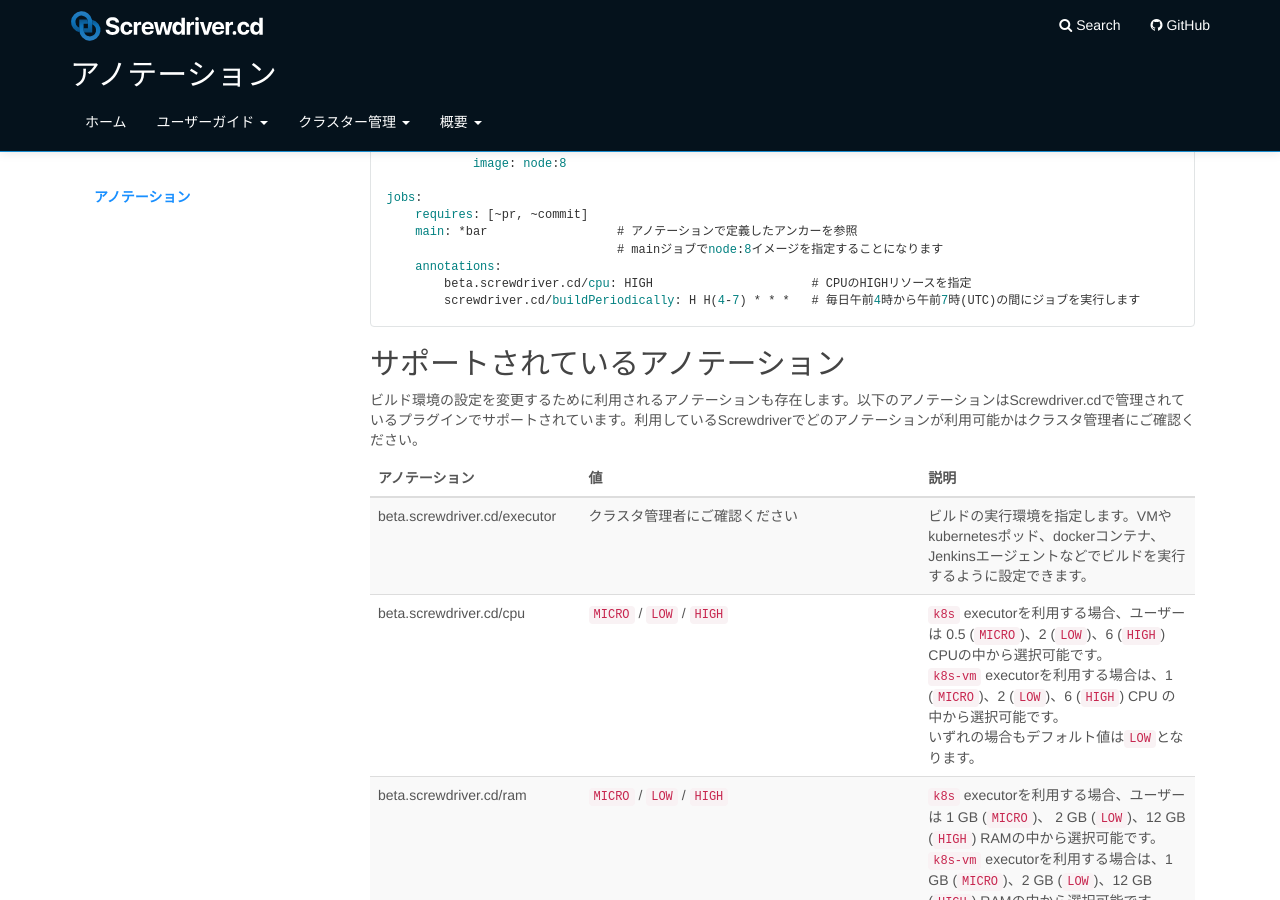
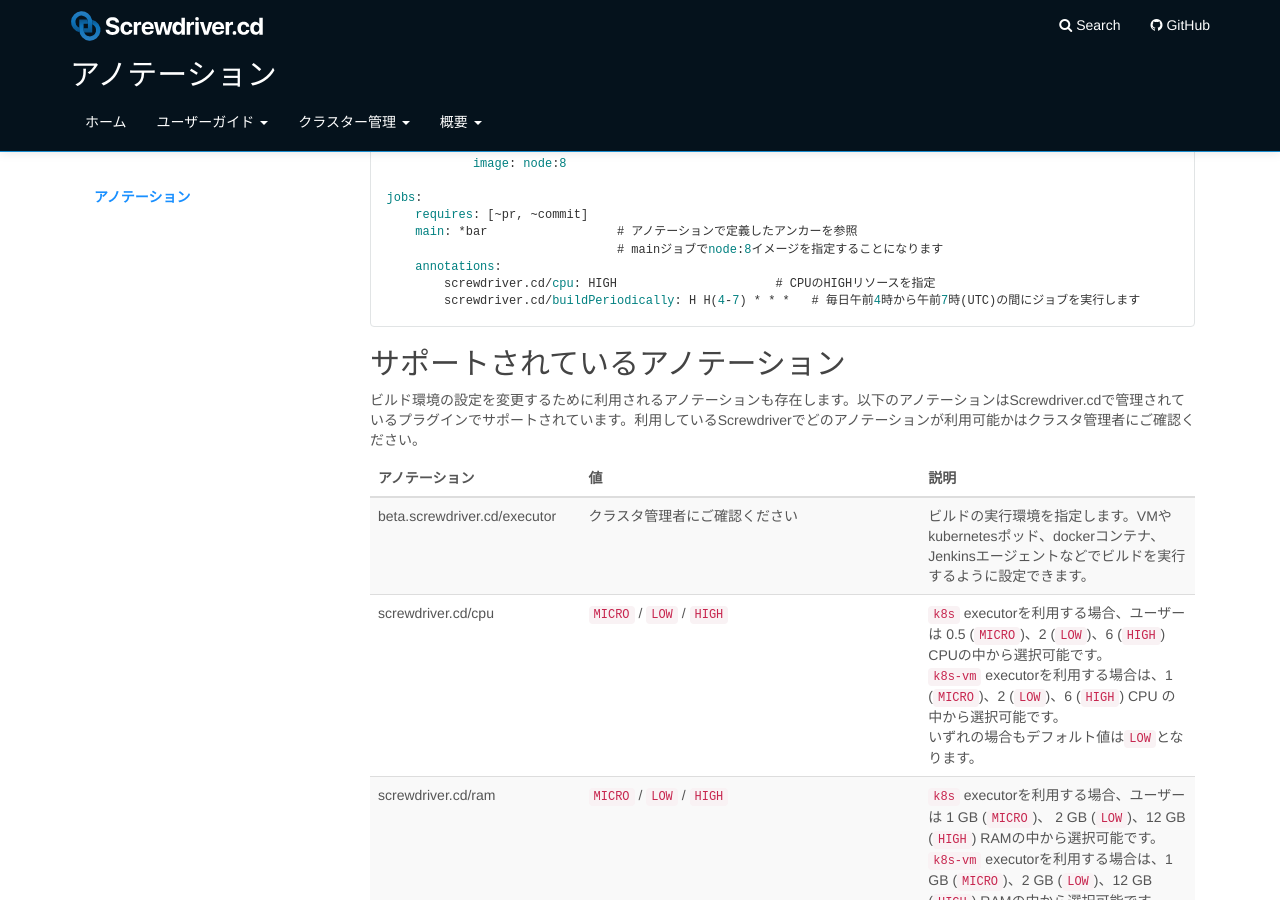
Before and after one commit to screwdriver-cd/guide, a Jekyll site: the page built from docs/ja/user-guide/configuration/annotations.md, in a window 1280 px wide and 900 px high, scrolled down 257 px. Built offline with Jekyll 4.4.1, drawn with Linux system fonts in a browser that asks for light colours.

Commit message:
Remove beta prefix for cpu/ram resources

````diff
--- a/docs/ja/user-guide/configuration/annotations.md
+++ b/docs/ja/user-guide/configuration/annotations.md
@@ -26,7 +26,7 @@ jobs:
     main: *bar                  # アノテーションで定義したアンカーを参照
                                 # mainジョブでnode:8イメージを指定することになります
     annotations:
-        beta.screwdriver.cd/cpu: HIGH                      # CPUのHIGHリソースを指定
+        screwdriver.cd/cpu: HIGH                      # CPUのHIGHリソースを指定
         screwdriver.cd/buildPeriodically: H H(4-7) * * *   # 毎日午前4時から午前7時(UTC)の間にジョブを実行します
 ```
 
@@ -37,7 +37,7 @@ jobs:
 アノテーション | 値 | 説明
 --- | --- | ---
 beta.screwdriver.cd/executor | クラスタ管理者にご確認ください | ビルドの実行環境を指定します。VMやkubernetesポッド、dockerコンテナ、Jenkinsエージェントなどでビルドを実行するように設定できます。
-beta.screwdriver.cd/cpu | `MICRO` / `LOW` / `HIGH` | `k8s` executorを利用する場合、ユーザーは 0.5 (`MICRO`)、2 (`LOW`)、6 (`HIGH`) CPUの中から選択可能です。<br>`k8s-vm` executorを利用する場合は、1 (`MICRO`)、2 (`LOW`)、6 (`HIGH`) CPU の中から選択可能です。<br>いずれの場合もデフォルト値は`LOW`となります。
-beta.screwdriver.cd/ram | `MICRO` / `LOW` / `HIGH` | `k8s` executorを利用する場合、ユーザーは 1 GB (`MICRO`)、 2 GB (`LOW`)、12 GB (`HIGH`) RAMの中から選択可能です。<br>`k8s-vm` executorを利用する場合は、1 GB (`MICRO`)、2 GB (`LOW`)、12 GB (`HIGH`) RAMの中から選択可能です。<br>いずれの場合もデフォルト値は`LOW`となります。
+screwdriver.cd/cpu | `MICRO` / `LOW` / `HIGH` | `k8s` executorを利用する場合、ユーザーは 0.5 (`MICRO`)、2 (`LOW`)、6 (`HIGH`) CPUの中から選択可能です。<br>`k8s-vm` executorを利用する場合は、1 (`MICRO`)、2 (`LOW`)、6 (`HIGH`) CPU の中から選択可能です。<br>いずれの場合もデフォルト値は`LOW`となります。
+screwdriver.cd/ram | `MICRO` / `LOW` / `HIGH` | `k8s` executorを利用する場合、ユーザーは 1 GB (`MICRO`)、 2 GB (`LOW`)、12 GB (`HIGH`) RAMの中から選択可能です。<br>`k8s-vm` executorを利用する場合は、1 GB (`MICRO`)、2 GB (`LOW`)、12 GB (`HIGH`) RAMの中から選択可能です。<br>いずれの場合もデフォルト値は`LOW`となります。
 beta.screwdriver.cd/timeout | 時間(分) | ビルドがタイムアウトとなる時間(分)を指定できます。デフォルト値は`90` 分です。
 screwdriver.cd/buildPeriodically | CRON表記 <br>例: `H 0 * * *`<br><br>**注意:** 共有リソースへ急激に負荷がかかることを避けるため、「分」のフィールドは常に'H'(ハッシュを表す)を指定します。(実行頻度は最高でも1時間に1回です)<br>CRON表記については以下で確認ができます。https://crontab.guru/ | cron表記にしたがって定期的にジョブを実行します。
````
Also changed, not shown: docs/ja/user-guide/configuration/index.md (+2 -2 lines), docs/user-guide/configuration/index.md (+2 -2 lines).
